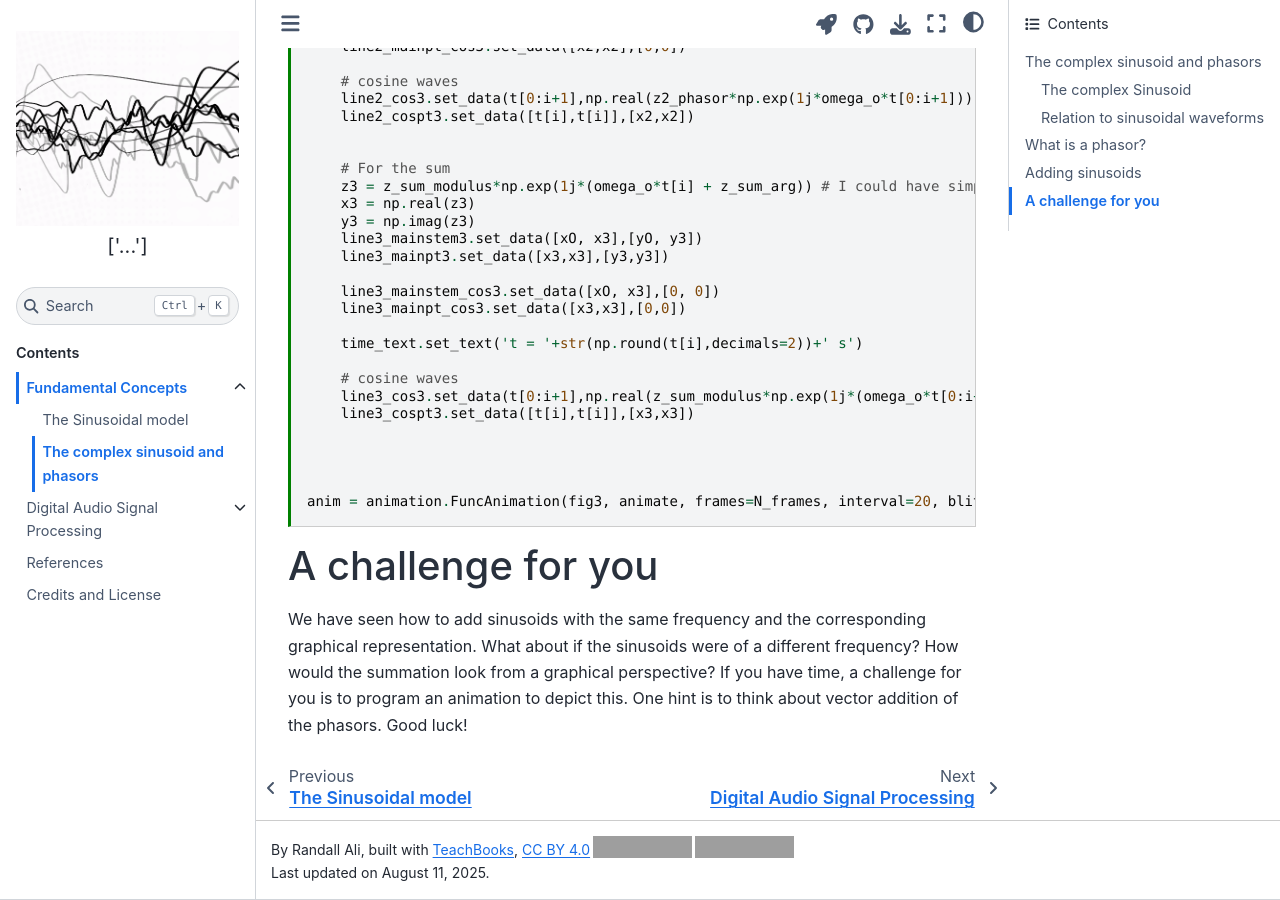
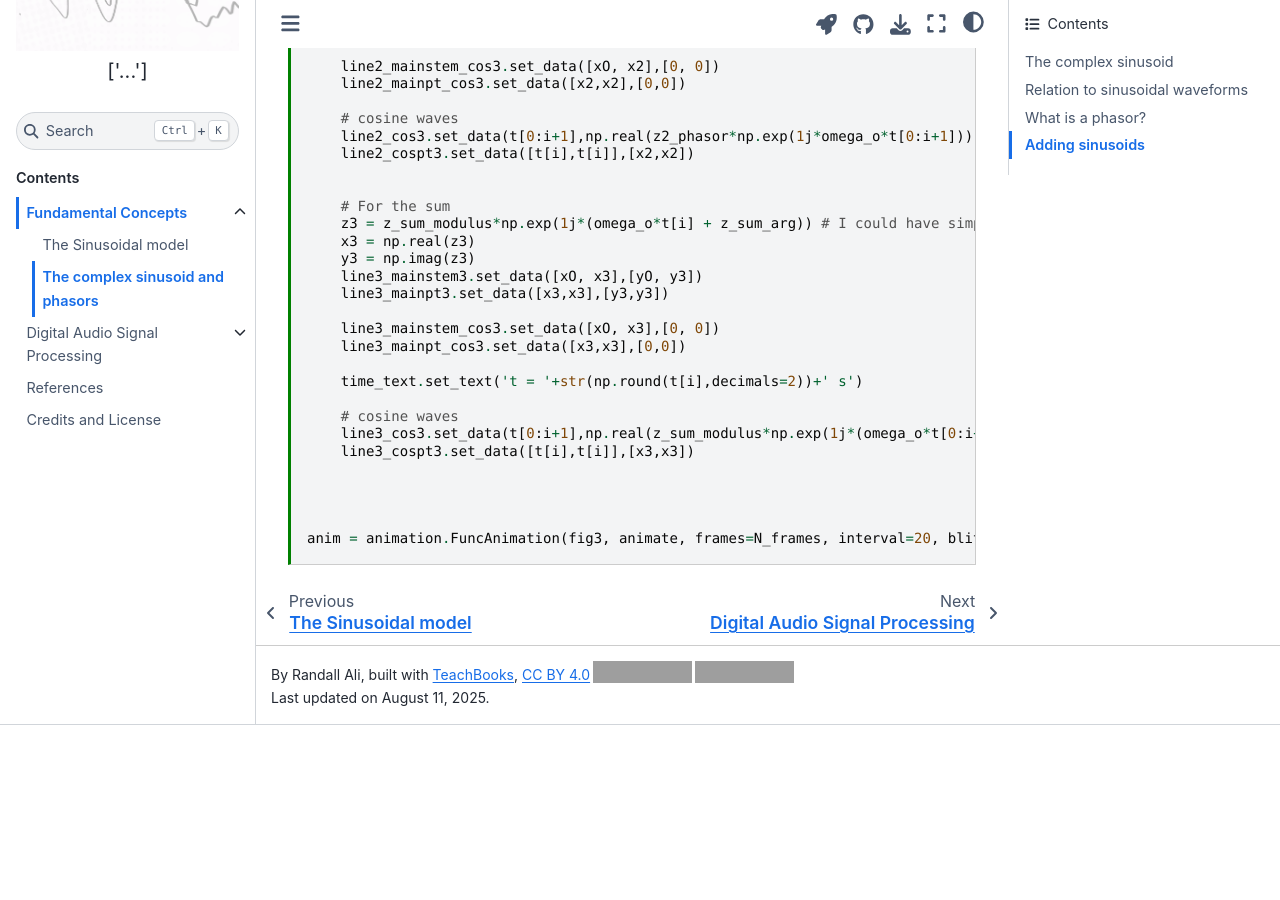
Before and after one commit to randyaliased/acspjbook, a Jupyter Book: the page built from book/fundamental/02_Phasors.ipynb, in a window 1280 px wide and 900 px high, scrolled down 10416 px. Built offline with Jupyter Book 1.0.4 settings and Sphinx 7.4.7 and the Sphinx Book theme 1.1.4, drawn with Linux system fonts in a browser that asks for light colours; comment, search, counter and statistics services are not loaded; after the commit the page ends 11141 px from its top, so only the background shows below that; some of the changed lines change nothing that is shown; some of the changed text lies outside the part shown; grey boxes are pictures that could not be loaded.

Commit message:
editing phasors

```diff
--- a/book/_config.yml
+++ b/book/_config.yml
@@ -9,7 +9,7 @@
 
 
 html:
-  favicon : "figures/ASPSicon.ico"                   # Replace this with your own favicon
+  favicon : "figures/bookicon.ico"                   # Replace this with your own favicon
   baseurl :  "https://<user/org>.io/<repo>"          # Replace this with your own URL
 
 sphinx:                                              # Options passed on to the underlying sphinx-parser
```
Also changed, not shown: book/figures/bookicon.ico (renamed from book/figures/ASPSicon.ico), book/fundamental/02_Phasors.ipynb.
